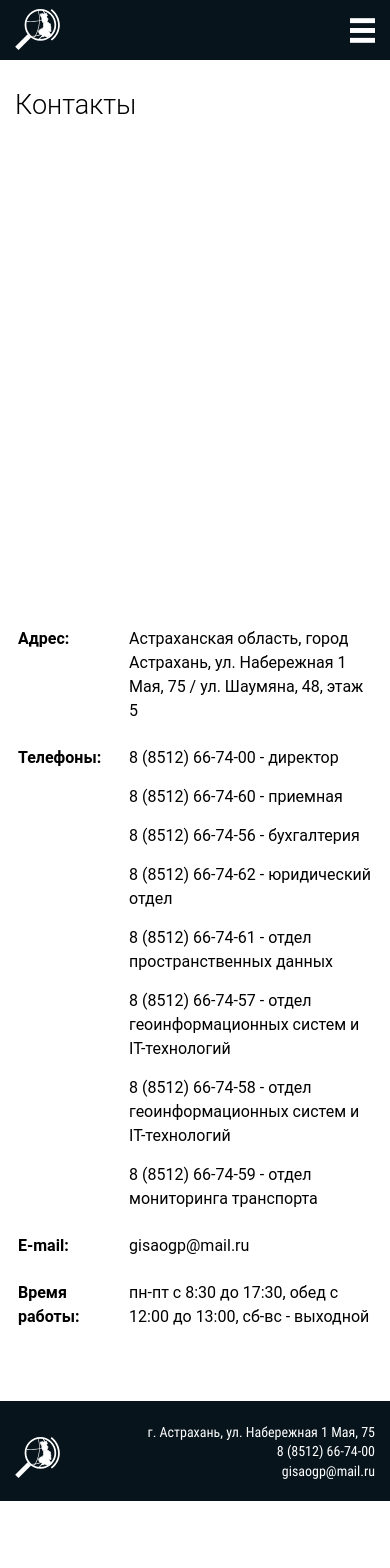
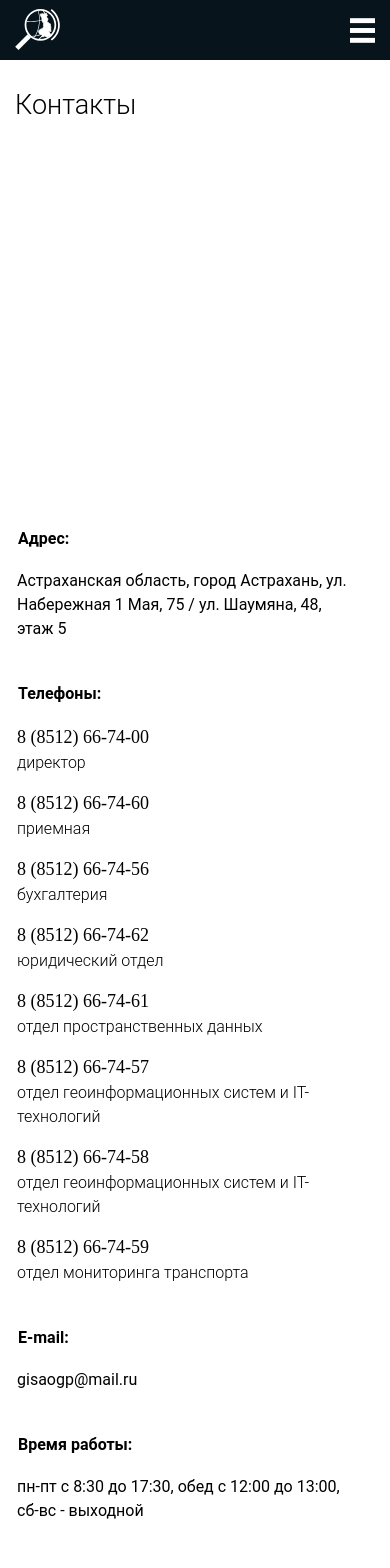
Before and after one commit to yixellet/cpapr-front, a React (Create React App) app: page /contacts in a window 390 px wide. Shown: the top 1568 px of the page. Before the commit the page ends 1501 px from the top, so only its background shows below. Built offline with nearby package versions, Linux system fonts and the light colour scheme; no server answers.

Commit message:
довел до ума верстку страницы контактов

```diff
--- a/src/components/App/App.jsx
+++ b/src/components/App/App.jsx
@@ -21,9 +21,33 @@ import Footer from '../Footer/Footer';
 import menu from '../../content/menu';
 import mainPageContent from '../../content/mainPage';
 import news from '../../content/news';
-import docs from '../../content/documents';
 
 class App extends React.Component {
+  constructor(props) {
+    super(props)
+
+    this.state = {
+      documents: [],
+      news: [],
+    }
+  }
+
+  componentDidMount() {
+    fetch("http://172.17.13.51:8000/api/v1/documents/")
+      .then((res) => {
+        return res.json();
+      })
+      .then((data) => {
+        this.setState({ documents: data.results })
+      })
+    fetch("http://172.17.13.51:8000/api/v1/news/")
+      .then((res) => {
+        return res.json();
+      })
+      .then((data) => {
+        this.setState({ news: data.results })
+      })
+  }
 
   render() {
     return (
@@ -31,16 +55,16 @@ class App extends React.Component {
         <Header structure={menu.menu}/>
         <Switch>
           <Route exact path="/">
-            <Main mainPageContent={mainPageContent} news={news.results}/>
+            <Main mainPageContent={mainPageContent} news={this.state.news}/>
           </Route>
           <Route exact path="/news">
-            <News news={news.results} />
+            <News news={this.state.news} />
           </Route>
           <Route path="/news/:id">
             <New content={news.results} />
           </Route>
           <Route path="/docs">
-            <Documents docList={docs}/>
+            <Documents docList={this.state.documents} />
           </Route>
           <Route exact path="/work">
             <Work />
--- a/src/components/Contacts/Contacts.jsx
+++ b/src/components/Contacts/Contacts.jsx
@@ -10,7 +10,11 @@ class Contacts extends React.Component {
       <main className={mainBlockStyles.background}>
         <section className={mainBlockStyles.content}>
         <PageTitle name="Контакты"/>
-        <iframe title="map" className={styles.map} src="https://yandex.ru/map-widget/v1/?um=constructor%3A1c5c3ba3f9a4fce778a6de2c3c46667b38fdd26c985d98a4ba94527b5be8b4e3&amp;source=constructor" frameBorder="0"></iframe>
+        <iframe title="map"
+          className={styles.map}
+          src="https://yandex.ru/map-widget/v1/?um=constructor%3A1c5c3ba3f9a4fce778a6de2c3c46667b38fdd26c985d98a4ba94527b5be8b4e3&amp;source=constructor"
+          frameBorder="0">
+        </iframe>
         <table className={styles.table}>
           <tbody>
             <tr className={styles.table__row}>
@@ -20,14 +24,38 @@ class Contacts extends React.Component {
             <tr className={styles.table__row}>
               <th className={styles.table__accent}>Телефоны:</th>
               <td className={styles.table__cell}>
-                <p className={styles.table__text}>8 (8512) 66-74-00 - директор</p>
-                <p className={styles.table__text}>8 (8512) 66-74-60 - приемная</p>
-                <p className={styles.table__text}>8 (8512) 66-74-56 - бухгалтерия</p>
-                <p className={styles.table__text}>8 (8512) 66-74-62 - юридический отдел</p>
-                <p className={styles.table__text}>8 (8512) 66-74-61 - отдел пространственных данных</p>
-                <p className={styles.table__text}>8 (8512) 66-74-57 - отдел геоинформационных систем и IT-технологий</p>
-                <p className={styles.table__text}>8 (8512) 66-74-58 - отдел геоинформационных систем и IT-технологий</p>
-                <p className={styles.table__text}>8 (8512) 66-74-59 - отдел мониторинга транспорта</p>
+                <div className={styles.table__textcontainer}>
+                  <p className={styles.table__text}>8 (8512) 66-74-00</p>
+                  <p className={styles.table__text}>директор</p>
+                </div>
+                <div className={styles.table__textcontainer}>
+                  <p className={styles.table__text}>8 (8512) 66-74-60</p>
+                  <p className={styles.table__text}>приемная</p>
+                </div>
+                <div className={styles.table__textcontainer}>
+                  <p className={styles.table__text}>8 (8512) 66-74-56</p>
+                  <p className={styles.table__text}>бухгалтерия</p>
+                </div>
+                <div className={styles.table__textcontainer}>
+                  <p className={styles.table__text}>8 (8512) 66-74-62</p>
+                  <p className={styles.table__text}>юридический отдел</p>
+                </div>
+                <div className={styles.table__textcontainer}>
+                  <p className={styles.table__text}>8 (8512) 66-74-61</p>
+                  <p className={styles.table__text}>отдел пространственных данных</p>
+                </div>
+                <div className={styles.table__textcontainer}>
+                  <p className={styles.table__text}>8 (8512) 66-74-57</p>
+                  <p className={styles.table__text}> отдел геоинформационных систем и IT-технологий</p>
+                </div>
+                <div className={styles.table__textcontainer}>
+                  <p className={styles.table__text}>8 (8512) 66-74-58</p>
+                  <p className={styles.table__text}> отдел геоинформационных систем и IT-технологий</p>
+                </div>
+                <div className={styles.table__textcontainer}>
+                  <p className={styles.table__text}>8 (8512) 66-74-59</p>
+                  <p className={styles.table__text}> отдел мониторинга транспорта</p>
+                </div>
               </td>
             </tr>
             <tr className={styles.table__row}>
--- a/src/components/Contacts/Contacts.module.css
+++ b/src/components/Contacts/Contacts.module.css
@@ -11,27 +11,73 @@
 
 .table__row {
   padding-bottom: 20px;
+  display: flex;
+  justify-content: flex-start;
+  align-items: flex-start;
 }
 
 .table__cell {
   padding-bottom: 20px;
   padding-left: 20px;
   vertical-align: top;
+  width: auto;
+}
+
+.table__textcontainer {
+  margin: 0 0 15px 0;
+  display: flex;
+  padding: 0;
+}
+
+.table__textcontainer .table__text:first-of-type {
+  font-family: 'Roboto Slab';
+  font-weight: 500;
+  font-size: 18px;
+}
+
+.table__textcontainer .table__text:last-of-type {
+  font-family: 'Roboto';
+  font-weight: 300;
 }
 
 .table__text {
-  margin: 0 0 15px 0;
+  margin: 0 10px 0 0;
   font-size: 16px;
   font-weight: 400;
   line-height: 1.5;
 }
 
-.table__text:last-of-type {
+.table__textcontainer:last-of-type {
   margin: 0 0 0 0;
 }
 
 .table__accent {
+  min-width: 120px;
   font-weight: 700;
   vertical-align: top;
   line-height: 1.5;
 }
+
+@media screen and (max-width: 768px) {
+  .map {
+    height: 300px;
+  }
+
+  .table__row {
+    flex-direction: column;
+  }
+
+  .table__cell {
+    padding-left: 0;
+  }
+
+  .table__accent {
+    margin-bottom: 16px;
+  }
+}
+
+@media screen and (max-width: 575px) {
+  .table__textcontainer {
+    flex-direction: column;
+  }
+}
--- a/src/components/Documents/Documents.jsx
+++ b/src/components/Documents/Documents.jsx
@@ -18,7 +18,8 @@ class  Documents extends React.Component {
 
     this.state = {
       activeDocumentType: this.documentTypes[0],
-      isMenuOpen: false
+      isMenuOpen: false,
+      documents: [],
     }
   }
 
@@ -51,6 +52,7 @@ class  Documents extends React.Component {
   }
 
   render() {
+    console.log(this.state)
     return (
       <main className={mainBlockStyles.background}>
         <section className={mainBlockStyles.content}>
```
Also changed, not shown: 1 other file (tests, documents, lock files or other folders).
